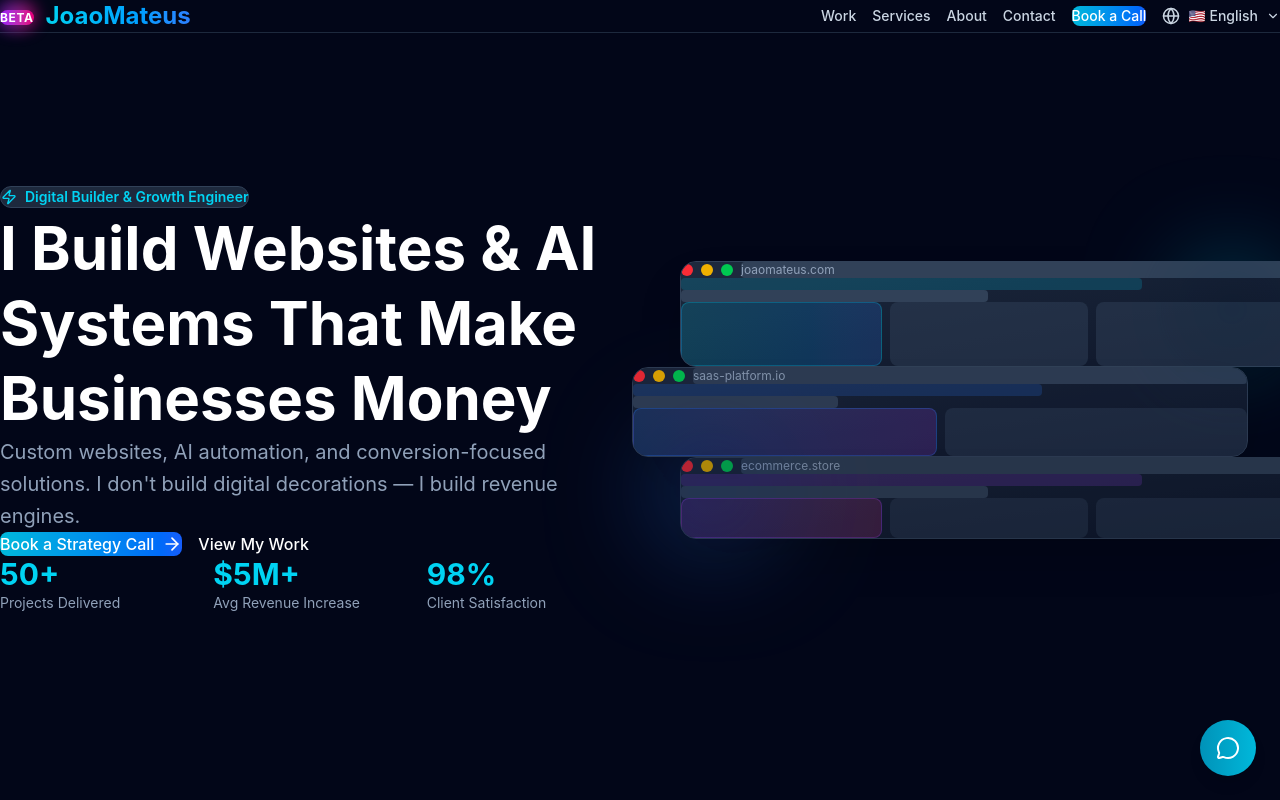
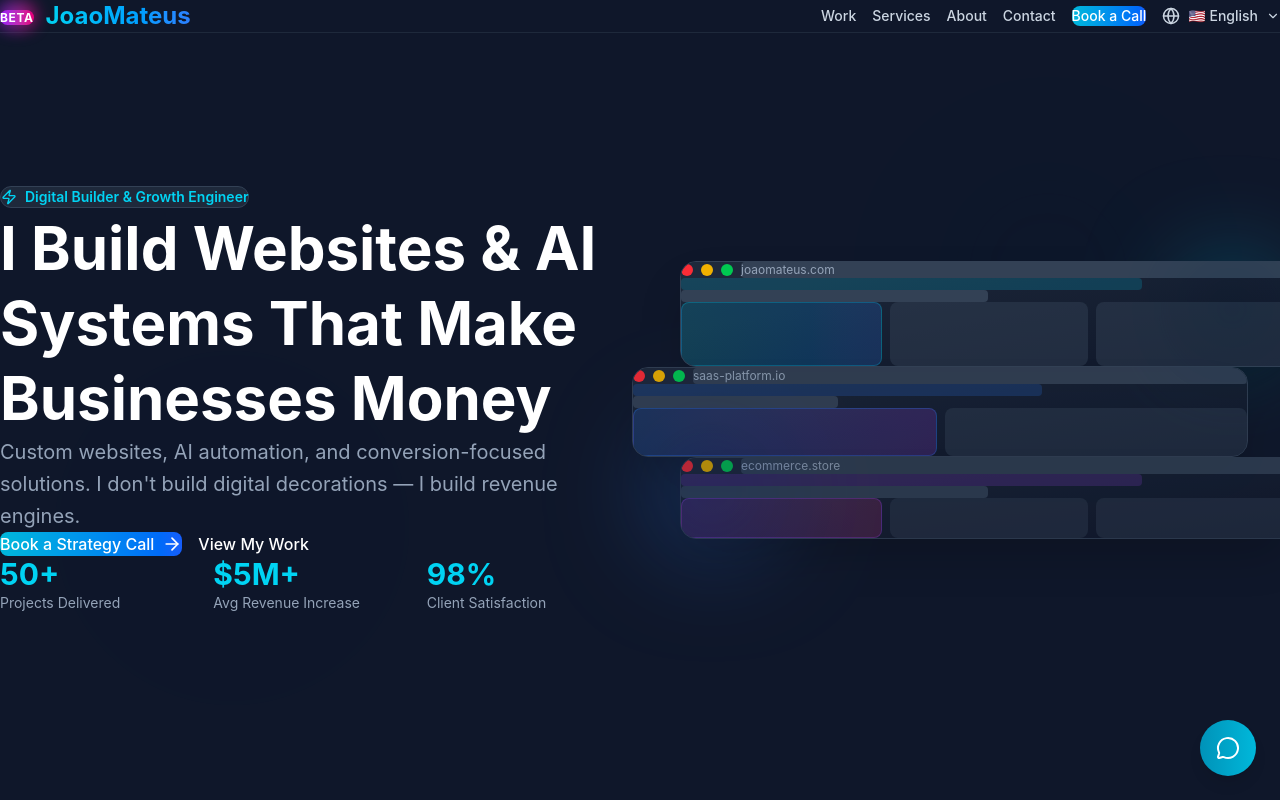
Before and after one commit to jmbrsxx/joaomateus.online, a React (Vite) app: page / in a window 1280 px wide. Shown: the top 800 px of the page. Built offline with nearby package versions, Linux system fonts and the light colour scheme.

Commit message:
Add Tailwind CSS v4 theme configuration

```diff
--- a/src/index.css
+++ b/src/index.css
@@ -1,4 +1,41 @@
 @import "tailwindcss";
+
+@theme {
+  --color-slate-950: #0f172a;
+  --color-slate-900: #0f172a;
+  --color-slate-800: #1e293b;
+  --color-slate-700: #334155;
+  --color-slate-600: #475569;
+  --color-slate-500: #64748b;
+  --color-slate-400: #94a3b8;
+  --color-slate-300: #cbd5e1;
+  --color-slate-200: #e2e8f0;
+  --color-slate-100: #f1f5f9;
+  --color-slate-50: #f8fafc;
+
+  --animate-fade-in-up: fadeInUp 0.6s ease-out;
+  --animate-float: float 3s ease-in-out infinite;
+}
+
+@keyframes fadeInUp {
+  from {
+    opacity: 0;
+    transform: translateY(20px);
+  }
+  to {
+    opacity: 1;
+    transform: translateY(0);
+  }
+}
+
+@keyframes float {
+  0%, 100% {
+    transform: translateY(0px);
+  }
+  50% {
+    transform: translateY(-20px);
+  }
+}
 
 * {
   margin: 0;
```
